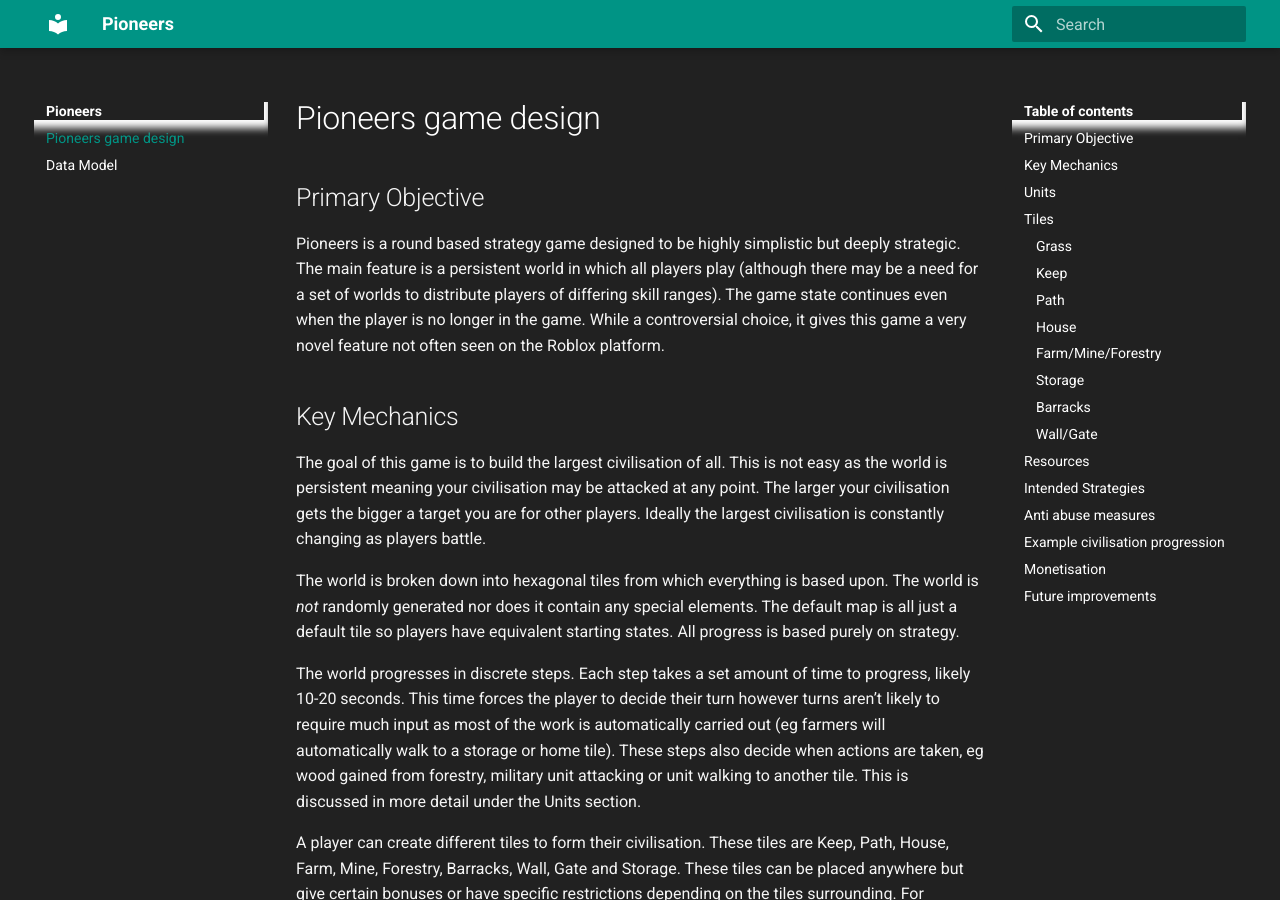
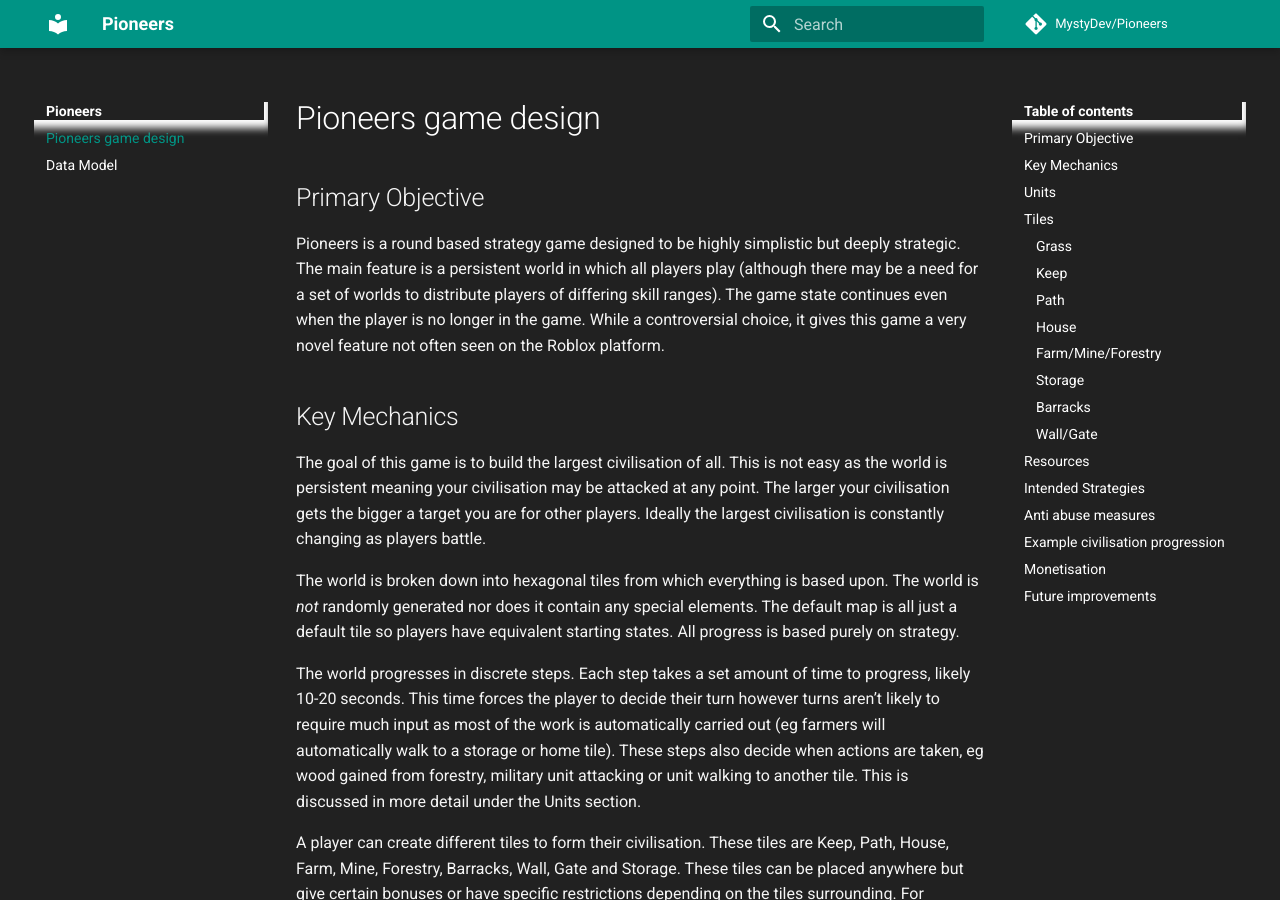
Before and after one commit to mystydev/Pioneers, an MkDocs documentation site: the page built from docs/index.md, in a window 1280 px wide and 900 px high. Built offline with MkDocs 1.6.1 and Material for MkDocs 9.7.7, drawn with Linux system fonts in a browser that asks for light colours; comment, search, counter and statistics services are not loaded.

Commit message:
Added gitignore and restructured some files.

```diff
--- a/mkdocs.yml
+++ b/mkdocs.yml
@@ -21,6 +21,9 @@ markdown_extensions:
   - pymdownx.tasklist
   - pymdownx.arithmatex
 
+repo_name: 'MystyDev/Pioneers'
+repo_url: 'https://github.com/mystydev/Pioneers'
+
 extra_css:
   - 'stylesheets/extra.css'
 
```
Also changed, not shown: docs/assets/DataModelDiagram.svg, 4 other files.
